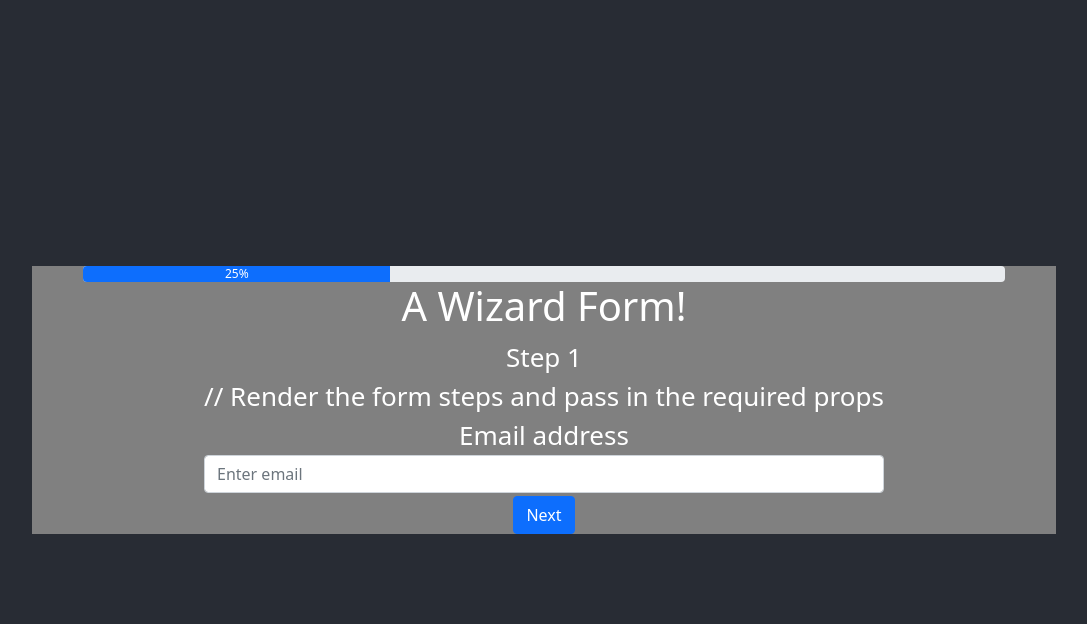
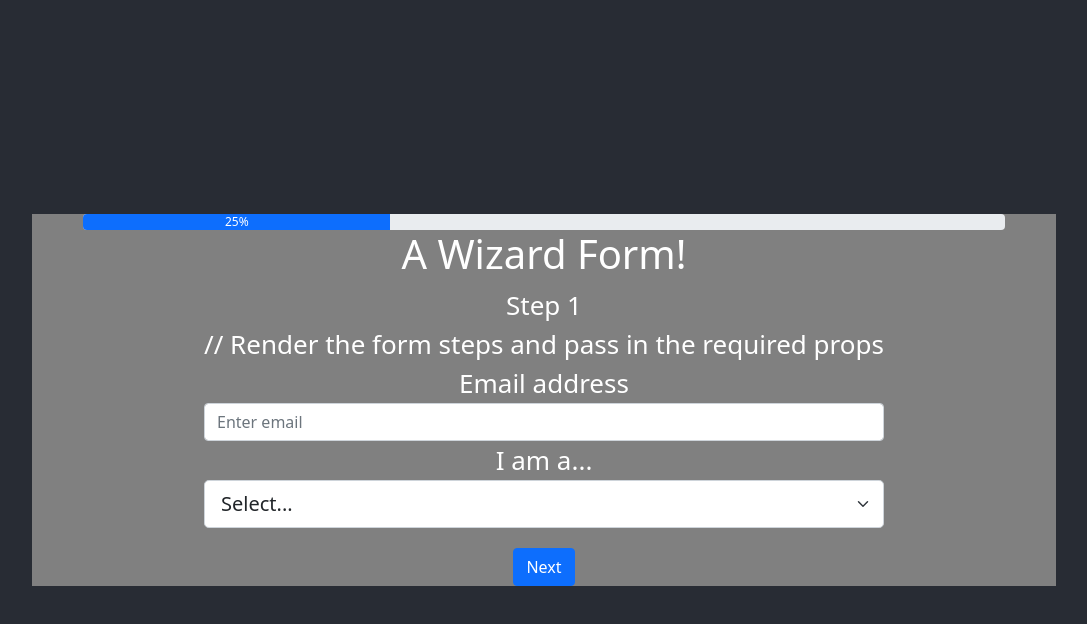
Before and after one commit to AaronRohrbacher/doubledoor, a React (Create React App) app: page / in a window 1280 px wide. Both pictures are taken after a click on the button "Ckuc". Shown: the top 624 px of the page, without its empty margins (96-1183 px from the left). Built offline with nearby package versions, Linux system fonts and the light colour scheme.

Commit message:
advances validation WIP, move code to github

```diff
--- a/src/form/MasterForm.js
+++ b/src/form/MasterForm.js
@@ -14,9 +14,11 @@ class MasterForm extends React.Component {
       isActive: false,
       currentStep: 1, // Default is Step 1
       email: '',
-      username: '',
-      password: '',
-      formErrors: { email: '' },
+      sellerType: '',
+      formErrors: {
+        email: '',
+        sellerType: ''
+      },
       emailValid: false,
       formValid: false
     }
@@ -40,12 +42,16 @@ class MasterForm extends React.Component {
 
   // Trigger an alert on form submission
   handleSubmit = (event) => {
-    event.preventDefault()
-    const { email, username, password } = this.state
+    event.preventDefault();
+    event.key === 'Enter' && event.preventDefault();
+    const { email, sellerType } = this.state
     alert(`Your registration detail: \n
       Email: ${email} \n
-      Username: ${username} \n
-      Password: ${password}`)
+      sellerType: ${sellerType}`)
+  }
+
+  handleKeyPress = (event) => {
+    event.key === 'Enter' && event.preventDefault();
   }
 
   // Test current step with ternary
@@ -148,20 +154,28 @@ class MasterForm extends React.Component {
             <Step1
               currentStep={this.state.currentStep}
               handleChange={this.handleChange}
+              handleKeyPress={this.handleKeyPress}
               email={this.state.email}
+              sellerType={this.state.sellerType}
+              formIsValid={this.state.formValid}
+              errorClass={this.errorClass}
+              formErrors={this.state.formErrors}
+
             />
             <Step2
               currentStep={this.state.currentStep}
               handleChange={this.handleChange}
               username={this.state.username}
+              email={this.state.email}
             />
             <Step3
               currentStep={this.state.currentStep}
               handleChange={this.handleChange}
-              password={this.state.password}
+              handleKeyPress={this.handleKeyPress}
               formIsValid={this.state.formValid}
               errorClass={this.errorClass}
               formErrors={this.state.formErrors}
+              email={this.state.email}
             />
             {this.previousButton}
             {this.nextButton}
--- a/src/form/Step1.js
+++ b/src/form/Step1.js
@@ -2,23 +2,17 @@ import React from "react";
 import Slide from 'react-reveal';
 
 class Step1 extends React.Component {
-  constructor(props) {
-    super(props)
-    this.state = {
-    }
-  }
-
-
 
   render() {
     if (this.props.currentStep !== 1) { // Prop: The current step
       return null
     }
     // The markup for the Step 1 UI
-  return(
+    return (
       <Slide right><div className="form-group">
         <label htmlFor="email">Email address</label>
         <input
+          onKeyPress={this.props.handleKeyPress}
           className="form-control"
           id="email"
           name="email"
@@ -27,8 +21,24 @@ class Step1 extends React.Component {
           value={this.props.email} // Prop: The email input data
           onChange={this.props.handleChange} // Prop: Puts data into state
         />
+        <label htmlFor="sellerType">I am a...</label>
+        <select
+          className={`form-select form-select-lg mb-3 ${this.props.errorClass(this.props.formErrors.sellerType)}`}
+          aria-label=".form-select-lg example"
+          id="sellerType"
+          name="sellerType"
+          value={this.props.sellerType}
+          onChange={this.props.handleChange}
+        >
+          <option value="0">Select...</option>
+          <option value="1">Seller/Property Owner</option>
+          <option value="2">Listing Agent</option>
+          <option value="3">Trustee</option>
+          <option value="4">Director of a Company</option>
+        </select>
       </div></Slide>
-  )}
+    )
+  }
 }
 
 export default Step1;
```
Lines whose indentation alone changed are shown as unchanged.
